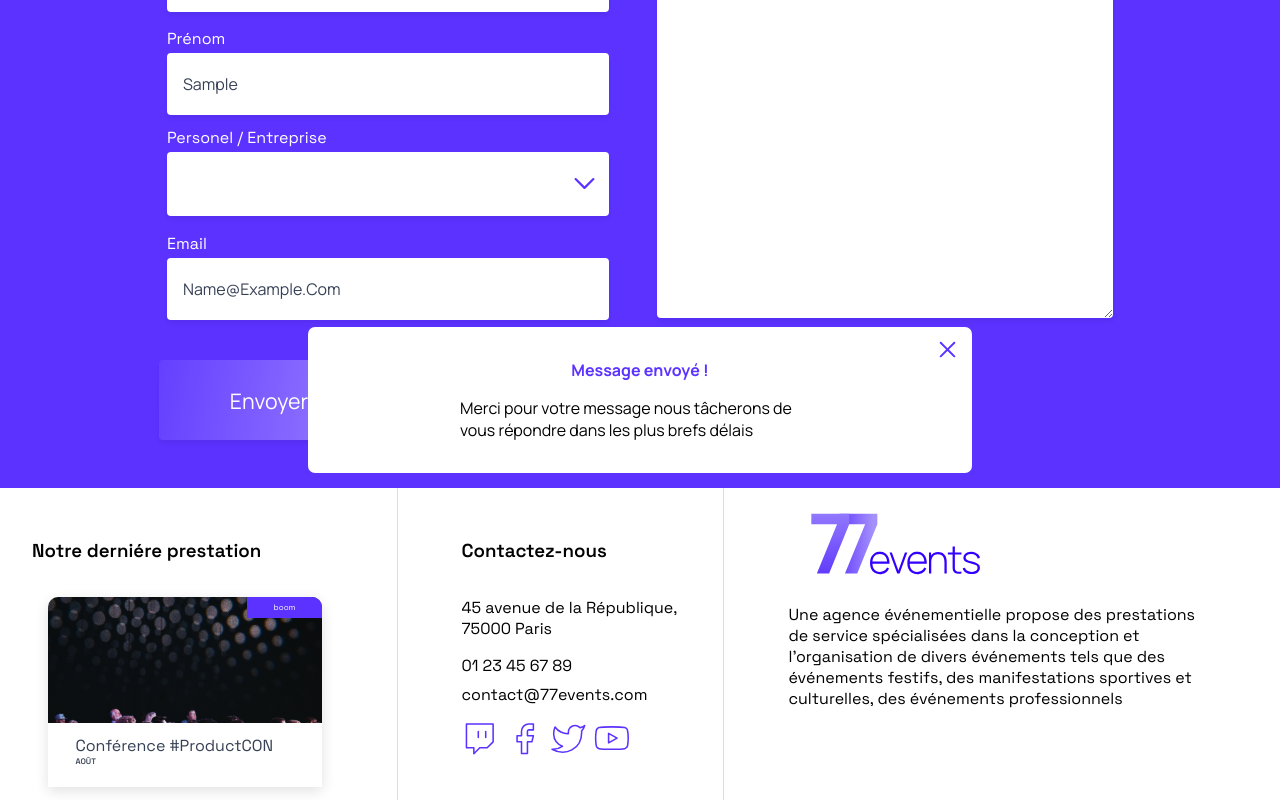
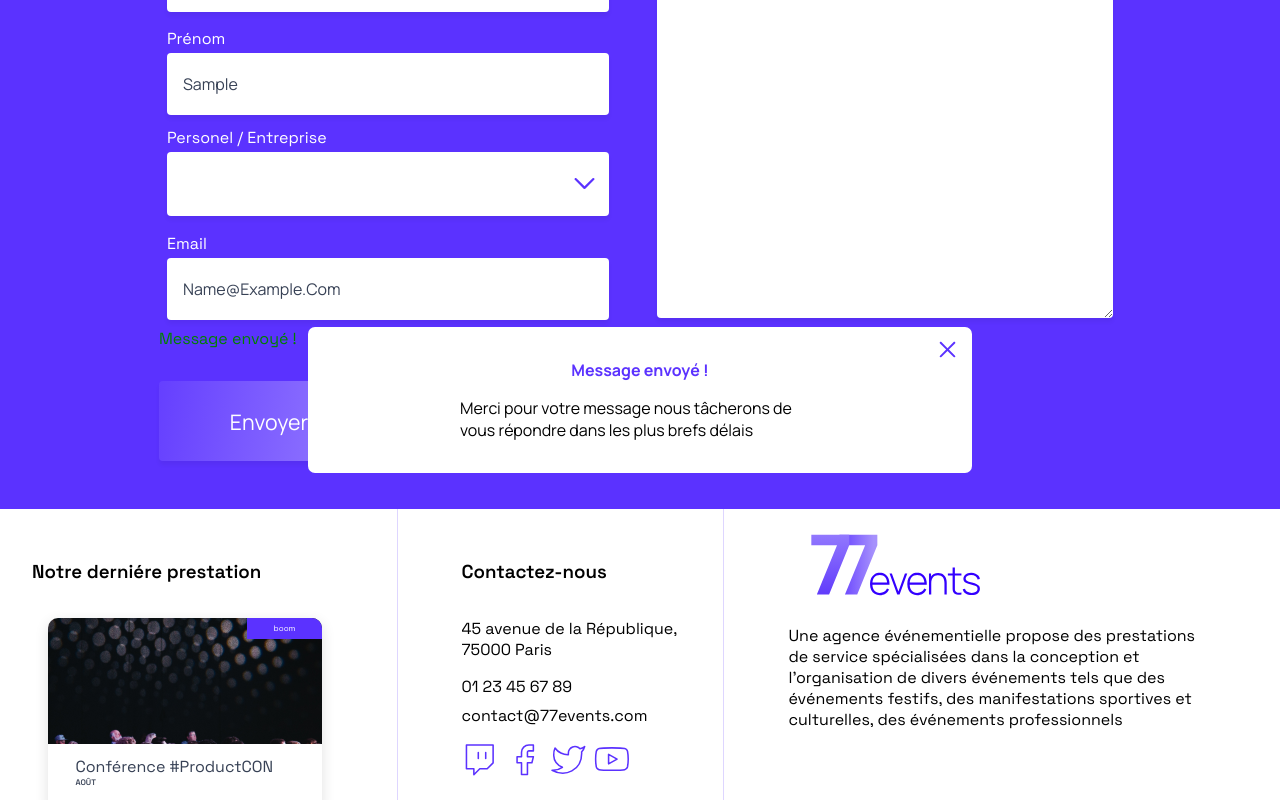
Before and after one commit to Tomhashcat/Debuggez-une-application-React.JS-main, a React (Create React App) app: page / in a window 1280 px wide. Both pictures are taken after typing "Sample", "Sample", "name@example.com", "Sample" into the empty fields and a click on the input "Envoyer". Shown: the part 5625-6425 px from the top of the page. Built offline with nearby package versions, Linux system fonts and the light colour scheme.

Commit message:
:try fix en cours

```diff
--- a/src/containers/Events/index.js
+++ b/src/containers/Events/index.js
@@ -42,7 +42,7 @@ const EventList = () => {
             onChange={(value) => (value ? changeType(value) : changeType(null))}
           />
           <div id="events" className="ListContainer">
-            {filteredEvents.slice((currentPage - 1) * PER_PAGE, currentPage * PER_PAGE)
+            {filteredEvents && filteredEvents.slice((currentPage - 1) * PER_PAGE, currentPage * PER_PAGE)
               .map((event) => (
               <Modal key={event.id} Content={<ModalEvent event={event} />}>
                 {({ setIsOpened }) => (
--- a/src/containers/Form/index.js
+++ b/src/containers/Form/index.js
@@ -12,6 +12,7 @@ const Form = ({ onSuccess, onError }) => {
   const [nom, setNom] = useState("");
   const [prenom, setPrenom] = useState("");
   const [Email, setEmail] = useState("");
+  const [message, setMessage] = useState("");
   // State initial pour le champ Select
 
   const [selected, setSelected] = useState("");
@@ -31,9 +32,11 @@ const Form = ({ onSuccess, onError }) => {
         await mockContactApi();
         setSending(false);
         setError(null); // Clear error message on success
+        setMessage("Message envoyé !");
         onSuccess();
       } catch (err) {
         setSending(false);
+        setError("Erreur lors de l'envoi. Veuillez réessayer.");
         onError();
       }
     },
@@ -75,6 +78,7 @@ const Form = ({ onSuccess, onError }) => {
             required
           />
          {error && <p style={{ color: "red" }}>{error}</p>}
+         {message && <p style={{ color: "green" }}>{message}</p>}
           <Button type={BUTTON_TYPES.SUBMIT} disabled={sending}>
             {sending ? "En cours" : "Envoyer"}
           </Button>
```
Also changed, not shown: 1 other file (tests, documents, lock files or other folders).
